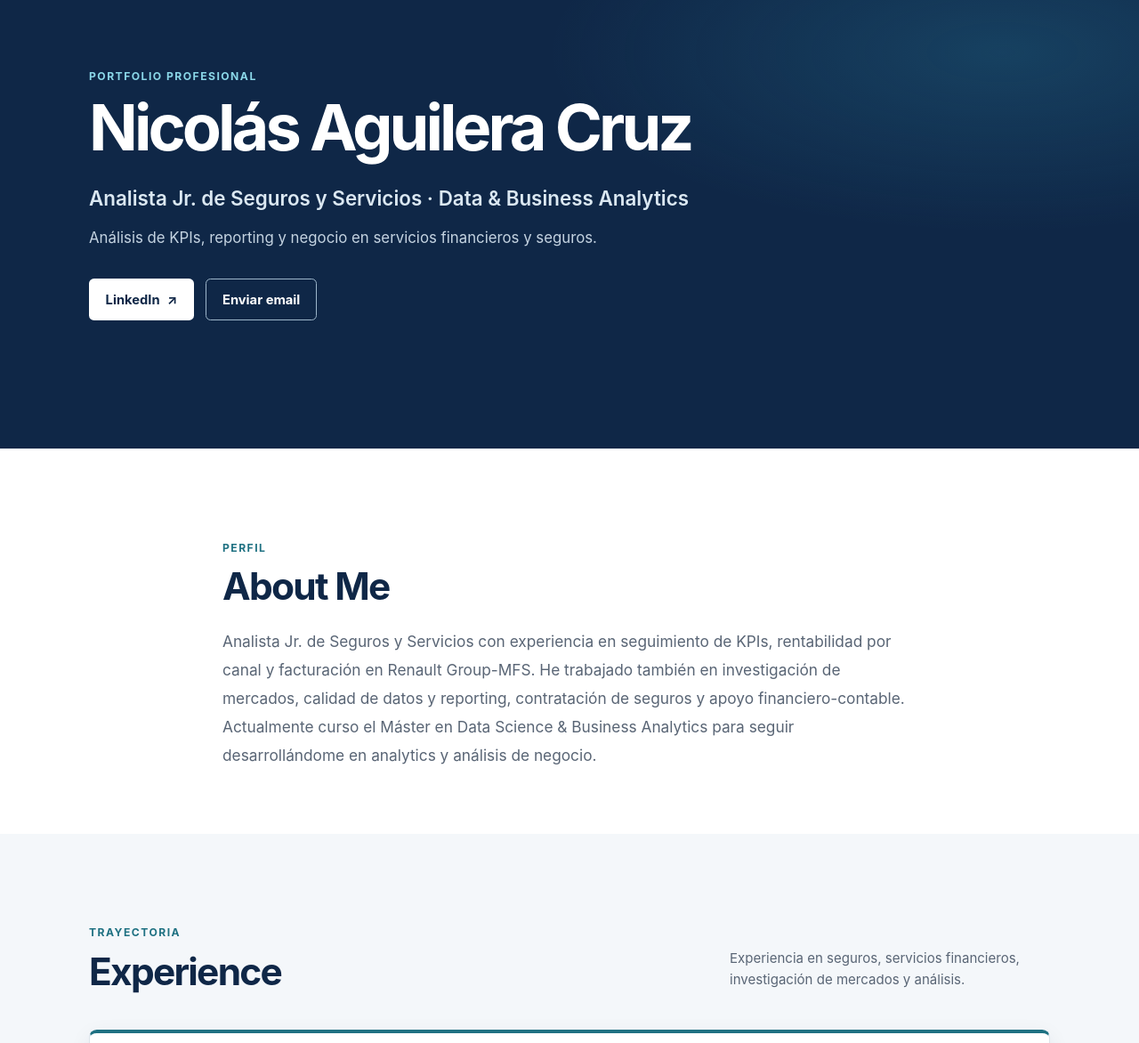
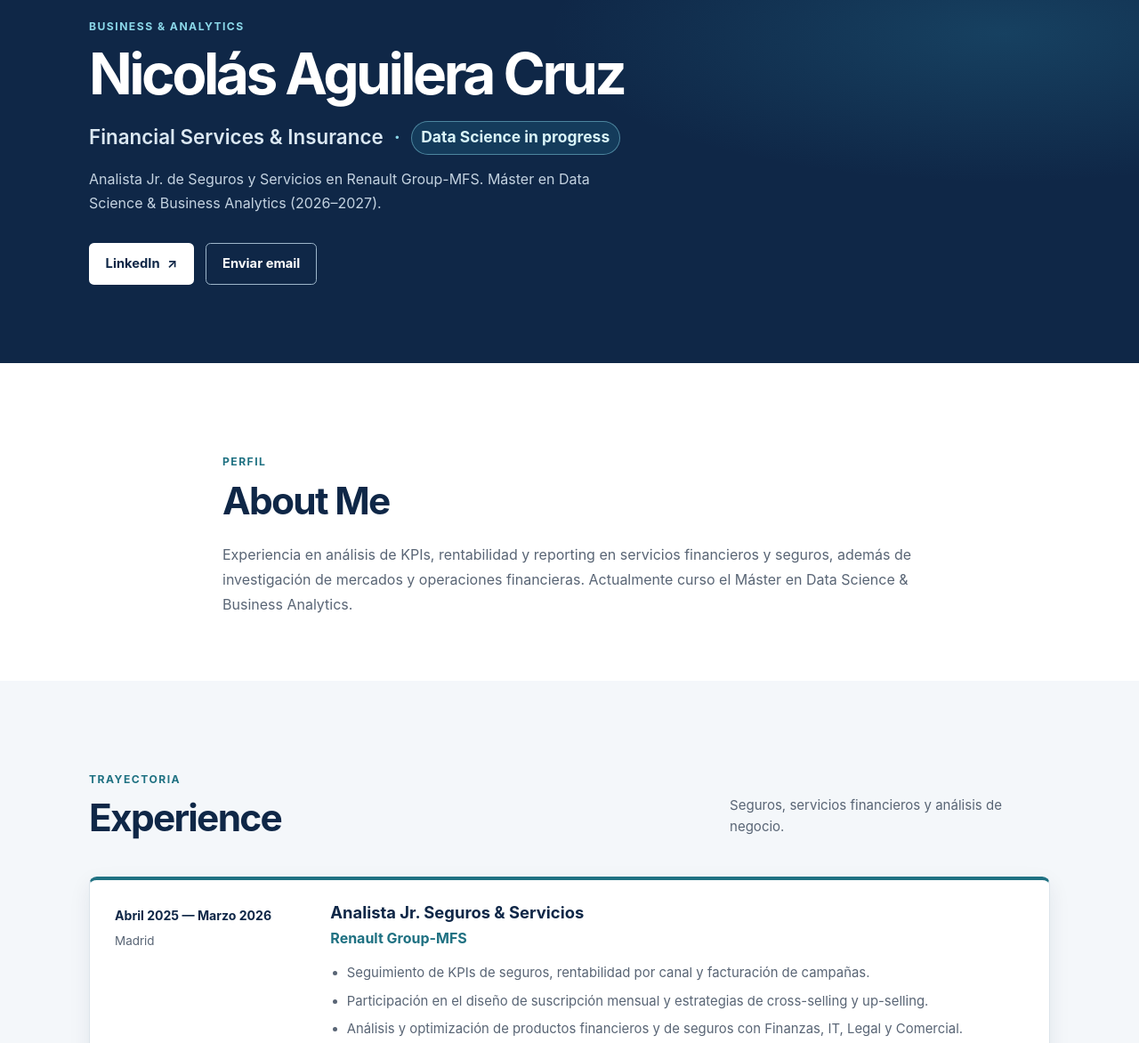
Before and after one commit to Niaguile16/web-nicolas, a plain HTML site: page index.html in a window 1280 px wide. Shown: the part 140-1312 px from the top of the page at 89% size. Drawn offline with Linux system fonts and the light colour scheme.

Commit message:
segunda version

```diff
--- a/index.html
+++ b/index.html
@@ -31,11 +31,15 @@
     <main id="main">
       <section class="hero" id="inicio" aria-labelledby="hero-title">
         <div class="container hero-content">
-          <p class="eyebrow">Portfolio profesional</p>
+          <p class="eyebrow">Business &amp; Analytics</p>
           <h1 id="hero-title">Nicolás Aguilera Cruz</h1>
-          <p class="hero-role">Analista Jr. de Seguros y Servicios <span aria-hidden="true">·</span> Data &amp; Business Analytics</p>
+          <p class="hero-role">
+            <span>Financial Services &amp; Insurance</span>
+            <span class="hero-separator" aria-hidden="true">·</span>
+            <span class="hero-path">Data Science in progress</span>
+          </p>
           <p class="hero-summary">
-            Análisis de KPIs, reporting y negocio en servicios financieros y seguros.
+            Analista Jr. de Seguros y Servicios en Renault Group-MFS. Máster en Data Science &amp; Business Analytics (2026–2027).
           </p>
           <div class="hero-links">
             <a class="button button-primary" href="https://www.linkedin.com/in/nicolasaguileracruz/" target="_blank" rel="noopener noreferrer">LinkedIn <span aria-hidden="true">↗</span></a>
@@ -49,11 +53,9 @@
           <p class="eyebrow">Perfil</p>
           <h2 id="about-title">About Me</h2>
           <p class="section-intro">
-            Analista Jr. de Seguros y Servicios con experiencia en seguimiento de KPIs,
-            rentabilidad por canal y facturación en Renault Group-MFS. He trabajado también
-            en investigación de mercados, calidad de datos y reporting, contratación de
-            seguros y apoyo financiero-contable. Actualmente curso el Máster en Data Science
-            &amp; Business Analytics para seguir desarrollándome en analytics y análisis de negocio.
+            Experiencia en análisis de KPIs, rentabilidad y reporting en servicios financieros
+            y seguros, además de investigación de mercados y operaciones financieras.
+            Actualmente curso el Máster en Data Science &amp; Business Analytics.
           </p>
         </div>
       </section>
@@ -65,7 +67,7 @@
               <p class="eyebrow">Trayectoria</p>
               <h2 id="experience-title">Experience</h2>
             </div>
-            <p class="section-note">Experiencia en seguros, servicios financieros, investigación de mercados y análisis.</p>
+            <p class="section-note">Seguros, servicios financieros y análisis de negocio.</p>
           </div>
 
           <div class="experience-list">
@@ -78,9 +80,9 @@
                 <h3>Analista Jr. Seguros &amp; Servicios</h3>
                 <p class="organization">Renault Group-MFS</p>
                 <ul>
-                  <li>Seguimiento de KPIs de seguros — primas, conversión, TI y TIS —, rentabilidad por canal y facturación de campañas.</li>
-                  <li>Participación en el diseño de un modelo de suscripción mensual y en estrategias de cross-selling y up-selling mediante productos de seguros complementarios.</li>
-                  <li>Colaboración con Finanzas, IT, Legal y Comercial en el análisis y optimización de productos financieros y de seguros para Renault, Dacia, Nissan y Alpine.</li>
+                  <li>Seguimiento de KPIs de seguros, rentabilidad por canal y facturación de campañas.</li>
+                  <li>Participación en el diseño de suscripción mensual y estrategias de cross-selling y up-selling.</li>
+                  <li>Análisis y optimización de productos financieros y de seguros con Finanzas, IT, Legal y Comercial.</li>
                 </ul>
               </div>
             </article>
@@ -94,9 +96,8 @@
                 <h3>Field Specialist</h3>
                 <p class="organization">Netquest</p>
                 <ul>
-                  <li>Coordinación con clientes y equipos internos para ejecutar proyectos de investigación de mercados.</li>
-                  <li>Seguimiento de calidad de datos y muestras, análisis y elaboración de reportes de métricas al cierre de estudios.</li>
-                  <li>Apoyo al equipo financiero con información relacionada con facturación.</li>
+                  <li>Coordinación de proyectos de investigación de mercados con clientes y equipos internos.</li>
+                  <li>Control de calidad de datos y muestras; análisis y reporting de métricas para los estudios y apoyo de facturación al equipo financiero.</li>
                 </ul>
               </div>
             </article>
@@ -110,8 +111,8 @@
                 <h3>Contracting Specialist</h3>
                 <p class="organization">Claro Insurance</p>
                 <ul>
-                  <li>Gestión y seguimiento de procesos de contratación mediante Salesforce.</li>
-                  <li>Coordinación con aseguradoras de Medicare, ACA y seguros de vida para asegurar el seguimiento y cierre de los procesos.</li>
+                  <li>Gestión de procesos de contratación mediante Salesforce.</li>
+                  <li>Coordinación con aseguradoras de Medicare, ACA y seguros de vida hasta el cierre de los procesos.</li>
                 </ul>
               </div>
             </article>
@@ -125,8 +126,7 @@
                 <h3>Prácticas de Tesorería</h3>
                 <p class="organization">Disortho S.A.</p>
                 <ul>
-                  <li>Seguimiento y ejecución de presupuestos y preparación de reportes para el Banco de la República y la DIAN.</li>
-                  <li>Apoyo en procesos financieros y contables mediante SAP.</li>
+                  <li>Seguimiento de presupuestos, reportes para el Banco de la República y la DIAN, y apoyo financiero-contable con SAP.</li>
                 </ul>
               </div>
             </article>
@@ -139,7 +139,7 @@
               <div class="experience-content">
                 <h3>Prácticas de Comercio Exterior</h3>
                 <p class="organization">Disortho S.A.</p>
-                <p>Apoyo en procesos de importación, exportación y nacionalización de mercancías.</p>
+                <p>Apoyo en importación, exportación y nacionalización de mercancías.</p>
               </div>
             </article>
 
@@ -151,7 +151,7 @@
               <div class="experience-content">
                 <h3>Gerente general &amp; fundador</h3>
                 <p class="organization">Melao</p>
-                <p>Gestión de proveedores, control financiero y contable, gestión de personal y desarrollo de estrategias de marketing y promoción.</p>
+                <p>Gestión de proveedores, finanzas, contabilidad, personal y estrategias de marketing.</p>
               </div>
             </article>
           </div>
@@ -165,7 +165,7 @@
               <p class="eyebrow">Formación</p>
               <h2 id="education-title">Education</h2>
             </div>
-            <p class="section-note">Formación académica y especialización en negocio y datos.</p>
+            <p class="section-note">Formación en negocio, analytics y datos.</p>
           </div>
 
           <article class="education-card featured-education">
@@ -245,7 +245,7 @@
           <div>
             <p class="eyebrow">Hablemos</p>
             <h2 id="contact-title">Contact</h2>
-            <p>Disponible para conectar y conversar sobre datos, analytics y negocio.</p>
+            <p>Conversemos sobre datos, analytics y negocio.</p>
           </div>
           <ul class="contact-list">
             <li>
--- a/styles.css
+++ b/styles.css
@@ -126,7 +126,7 @@ a:focus-visible {
 }
 
 .hero {
-  padding: clamp(5.5rem, 12vw, 9rem) 0;
+  padding: clamp(4rem, 7vw, 5.5rem) 0;
   color: #ffffff;
   background:
     radial-gradient(ellipse at 88% 22%, rgb(53 167 199 / 20%), transparent 32%),
@@ -154,23 +154,41 @@ a:focus-visible {
 .hero h1 {
   max-width: 780px;
   margin: 0;
-  font-size: clamp(2.5rem, 7vw, 4.5rem);
+  font-size: clamp(2.35rem, 6.3vw, 4rem);
   letter-spacing: -0.055em;
   line-height: 1.08;
 }
 
 .hero-role {
-  margin: 1.4rem 0 0;
+  display: flex;
+  flex-wrap: wrap;
+  align-items: center;
+  gap: 0.45rem 0.75rem;
+  margin: 1.15rem 0 0;
   color: #dbe8f2;
   font-size: clamp(1.1rem, 2.3vw, 1.4rem);
   font-weight: 600;
 }
 
+.hero-separator {
+  color: #8bd8e9;
+}
+
+.hero-path {
+  padding: 0.22rem 0.65rem;
+  color: #d8f4f8;
+  background: rgb(53 167 199 / 16%);
+  border: 1px solid rgb(139 216 233 / 48%);
+  border-radius: 999px;
+  font-size: 0.78em;
+  font-weight: 650;
+}
+
 .hero-summary {
   max-width: 620px;
-  margin: 0.75rem 0 0;
+  margin: 0.9rem 0 0;
   color: #c4d3e1;
-  font-size: 1.05rem;
+  font-size: 1rem;
 }
 
 .hero-links {
@@ -235,8 +253,8 @@ a:focus-visible {
 .section-intro {
   margin: 1.25rem 0 0;
   color: var(--muted);
-  font-size: 1.08rem;
-  line-height: 1.85;
+  font-size: 1rem;
+  line-height: 1.75;
 }
 
 .experience-section,
@@ -558,10 +576,6 @@ a:focus-visible {
     font-size: 0.82rem;
   }
 
-  .hero {
-    padding: 5rem 0;
-  }
-
   .section-heading {
     align-items: flex-start;
     flex-direction: column;
```
